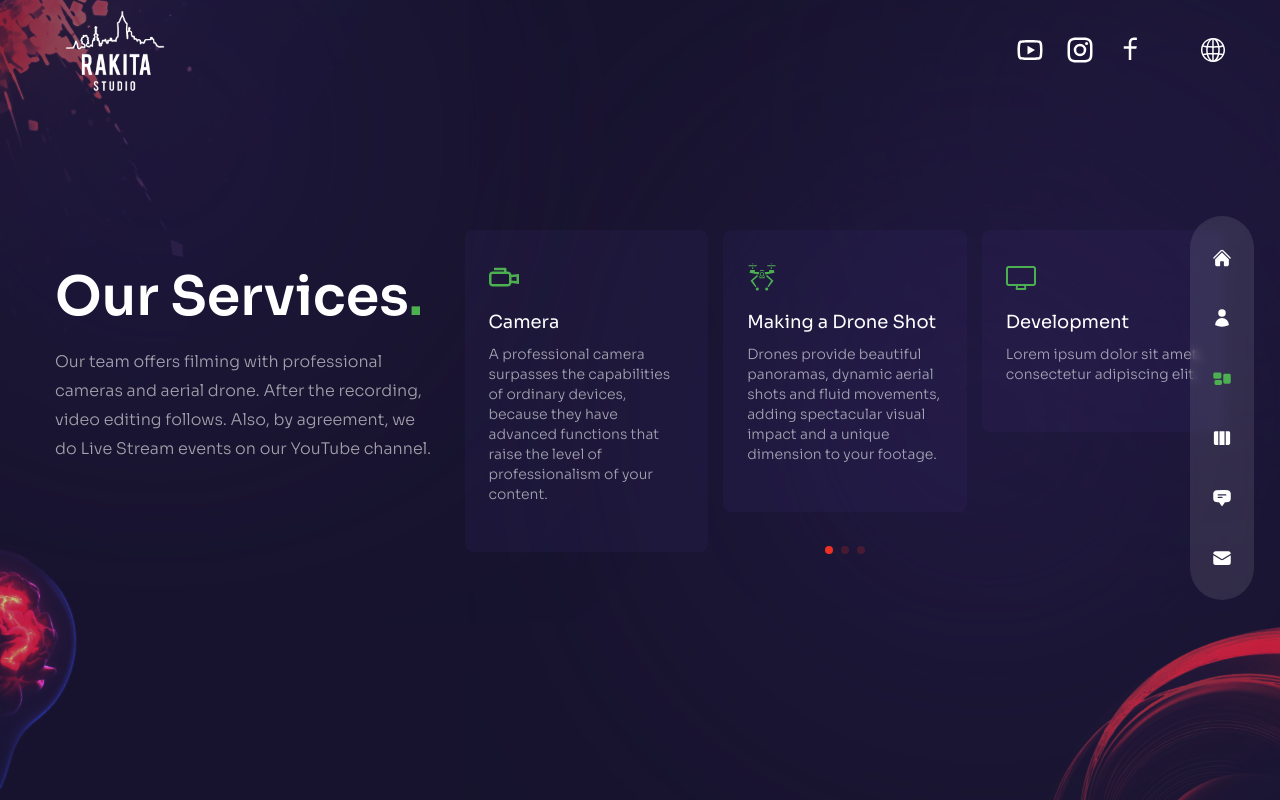
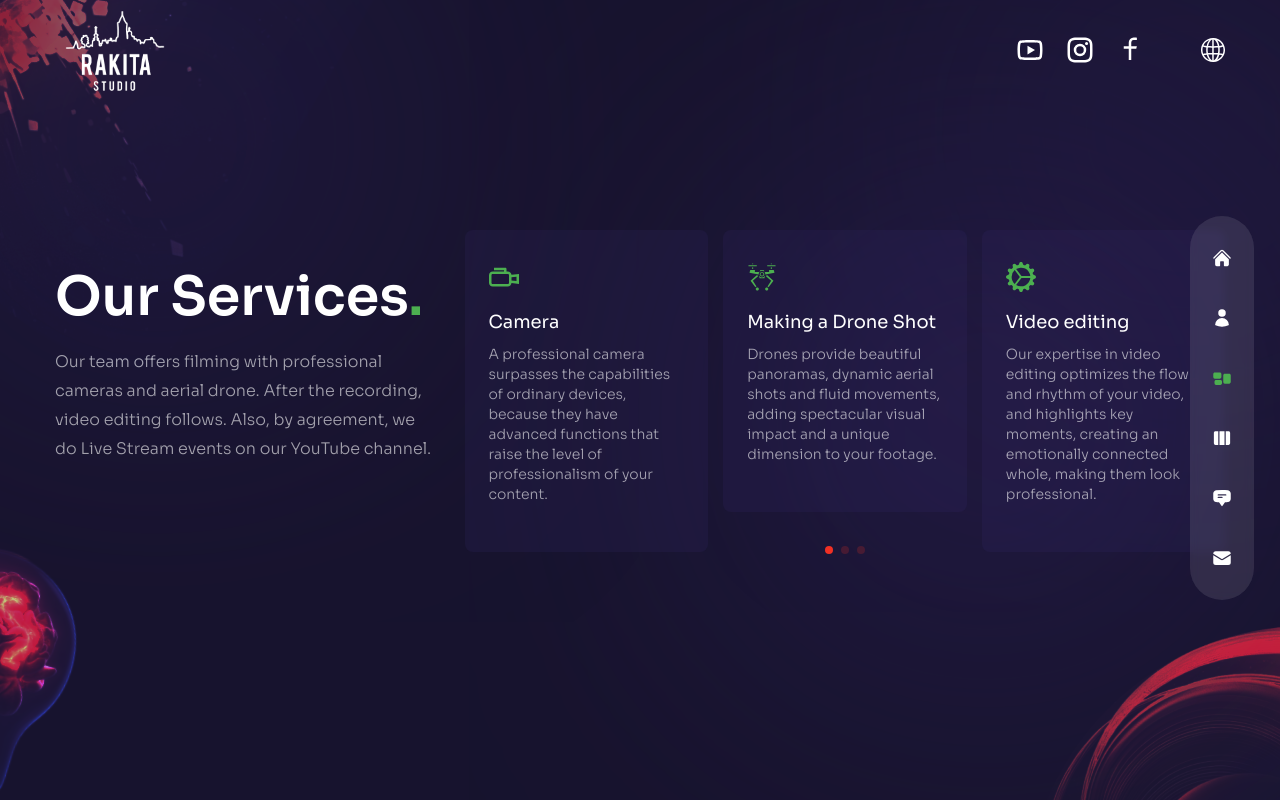
Before and after one commit to MirosBL45/studio_rakita, a Next.js app: page /services in a window 1280 px wide. Built offline with nearby package versions, Linux system fonts and the light colour scheme.

Commit message:
services text done

```diff
--- a/data/serviceData.js
+++ b/data/serviceData.js
@@ -1,15 +1,9 @@
-// icons
-import {
-  RxDesktop,
-  RxReader,
-  RxRocket,
-} from "react-icons/rx";
-
 // icons
 import { CgCamera } from "react-icons/cg";
 import { GiDeliveryDrone } from "react-icons/gi";
-import { SiAdobepremierepro } from "react-icons/si";
-import { TbSquareLetterV } from "react-icons/tb";
+import { BsGearWideConnected } from "react-icons/bs";
+import { MdLiveTv } from "react-icons/md";
+import { MdOutlinePeople } from "react-icons/md";
 
 // data
 export const serviceDataMain = {
@@ -34,19 +28,19 @@ export const serviceData = [
     description: 'Drones provide beautiful panoramas, dynamic aerial shots and fluid movements, adding spectacular visual impact and a unique dimension to your footage.',
   },
   {
-    icon: <RxDesktop />,
-    title: 'Development',
-    description: 'Lorem ipsum dolor sit amet, consectetur adipiscing elit.',
+    icon: <BsGearWideConnected />,
+    title: 'Video editing',
+    description: 'Our expertise in video editing optimizes the flow and rhythm of your video, and highlights key moments, creating an emotionally connected whole, making them look professional.',
   },
   {
-    icon: <RxReader />,
-    title: 'Copywriting',
-    description: 'Lorem ipsum dolor sit amet, consectetur adipiscing elit.',
+    icon: <MdLiveTv />,
+    title: 'Live Stream',
+    description: 'Someone prevented from coming? Make every moment of your event available anywhere, anytime, because your story deserves to be seen in real time.',
   },
   {
-    icon: <RxRocket />,
-    title: 'SEO',
-    description: 'Lorem ipsum dolor sit amet, consectetur adipiscing elit.',
+    icon: <MdOutlinePeople />,
+    title: 'Consultations',
+    description: 'Our team is here to listen, understand and provide personalized advice, because together we can better shape your ideas and define clear steps towards achieving your goals.',
   },
 ];
 
@@ -62,18 +56,18 @@ export const serviceDataSR = [
     description: 'Dronovi pružaju prelepe panorame, dinamične kadrove iz vazduha i fluidne pokrete, dodajući spektakularan vizuelni efekat i jedinstvenu dimenziju  vašim snimcima.',
   },
   {
-    icon: <RxDesktop />,
-    title: 'srDevelopment',
-    description: 'Lorem ipsum dolor sit amet, consectetur adipiscing elit.',
+    icon: <BsGearWideConnected />,
+    title: 'Video montaža',
+    description: 'Naša veština u video montaži optimizuje tok i ritam vašeg videa, a ističe ključne trenutke, stvarajući emotivno povezanu celinu, čineći ih profesionalnim.',
   },
   {
-    icon: <RxReader />,
-    title: 'Copywriting',
-    description: 'Lorem ipsum dolor sit amet, consectetur adipiscing elit.',
+    icon: <MdLiveTv />,
+    title: 'Live Stream',
+    description: 'Neko je sprečen da dođe? Učinite svaki trenutak vašeg događaja dostupnim svuda i u svakom trenutku, jer vaša priča zaslužuje da bude viđena u realnom vremenu.',
   },
   {
-    icon: <RxRocket />,
-    title: 'SEO',
-    description: 'Lorem ipsum dolor sit amet, consectetur adipiscing elit.',
+    icon: <MdOutlinePeople />,
+    title: 'Konsultacije',
+    description: 'Naš tim je ovde da sasluša, razume i pruži personalizovane savete, jer zajedno možemo bolje da oblikujemo vaše zamisli i definišemo jasne korake ka ostvarenju vaših ciljeva.',
   },
 ];
```
